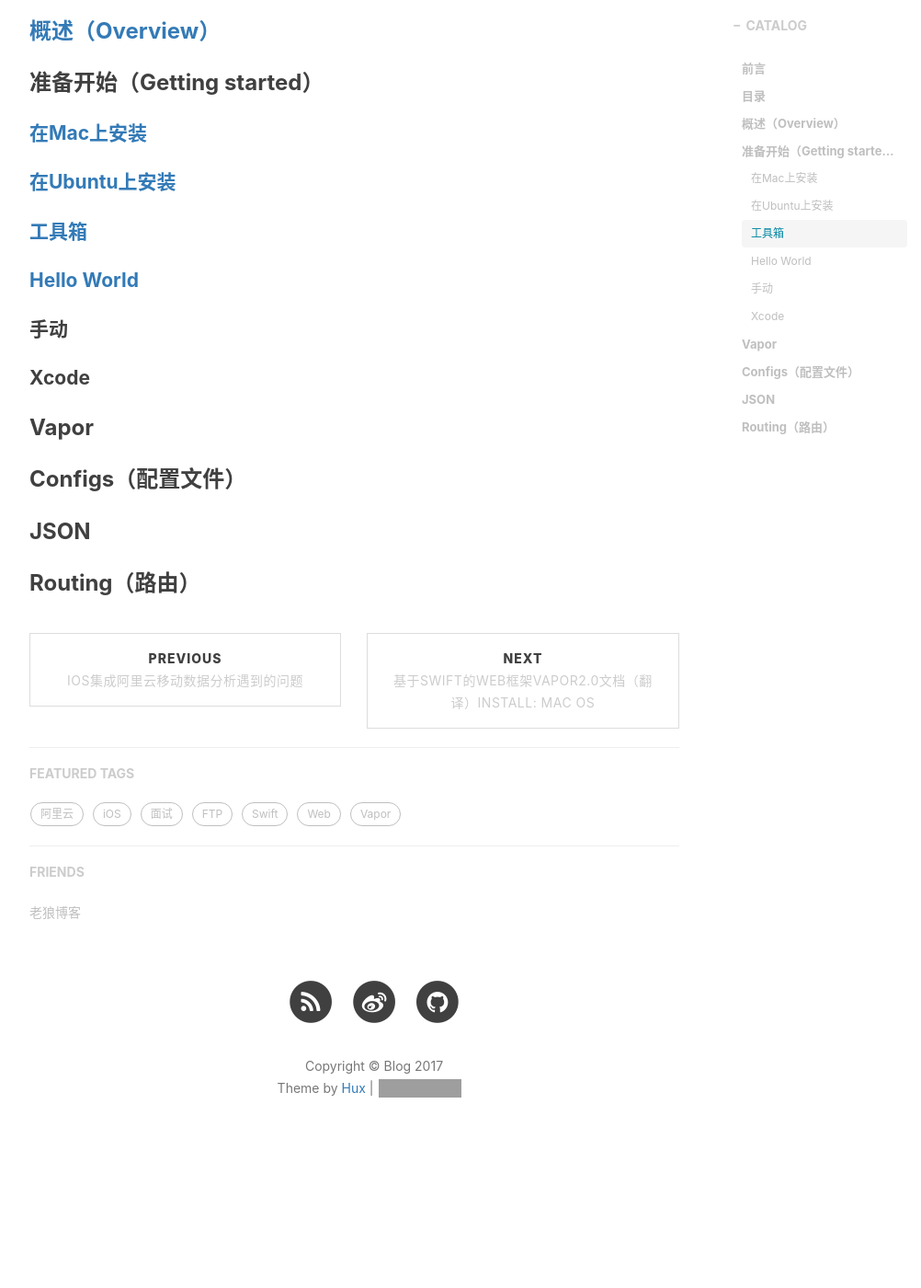
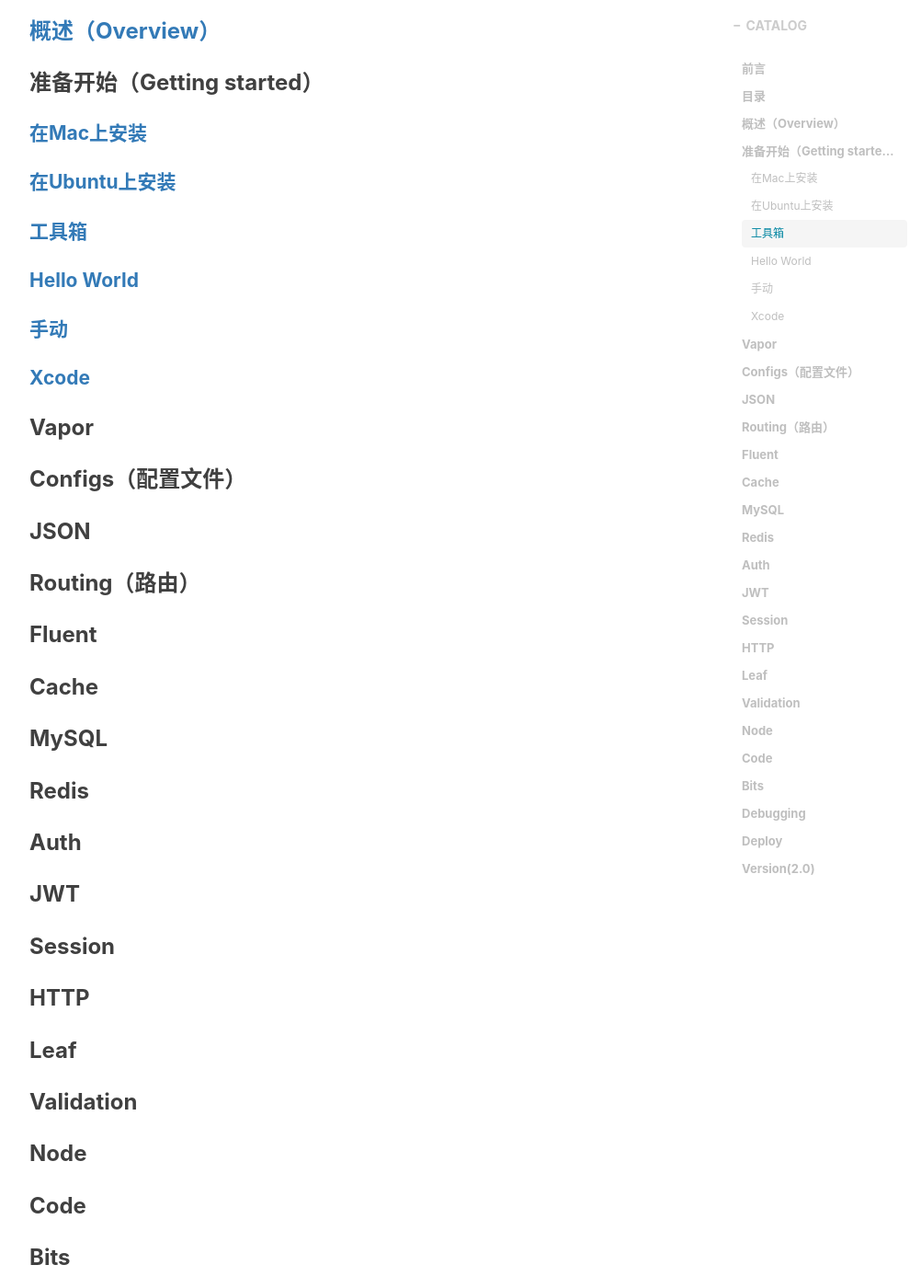
Before and after one commit to fandongtongxue/fandongtongxue.github.io, a Jekyll site: the page built from _posts/2017-08-01-iOS-SwiftVaporWeb.markdown, in a window 1280 px wide and 1400 px high, scrolled down 784 px. Shown: the whole window at 92% size, without its empty margins (233-1235 px from the left). Built offline with Jekyll 4.4.1, drawn with Linux system fonts in a browser that asks for light colours; nearby versions of some CDN libraries; comment, search, counter and statistics services are not loaded; before the commit the page ends 2071 px from its top, so only the background shows below that; some of the changed text lies outside the part shown; grey boxes are pictures that could not be loaded.

Commit message:
调整目录文件

```diff
--- a/_posts/2017-08-01-iOS-SwiftVaporWeb.markdown
+++ b/_posts/2017-08-01-iOS-SwiftVaporWeb.markdown
@@ -23,9 +23,25 @@
 #### [在Ubuntu上安装](http://blog.fandong.me/2017/08/04/iOS-SwiftVaporWeb02/)
 #### [工具箱](http://blog.fandong.me/2017/08/04/iOS-SwiftVaporWeb03/)
 #### [Hello World](http://blog.fandong.me/2017/08/04/iOS-SwiftVaporWeb04/)
-#### 手动
-#### Xcode
+#### [手动](http://blog.fandong.me/2017/08/04/iOS-SwiftVaporWeb05/)
+#### [Xcode](http://blog.fandong.me/2017/08/04/iOS-SwiftVaporWeb06/)
 ### Vapor
 ### Configs（配置文件）
 ### JSON
 ### Routing（路由）
+### Fluent
+### Cache
+### MySQL
+### Redis
+### Auth
+### JWT
+### Session
+### HTTP
+### Leaf
+### Validation
+### Node
+### Code
+### Bits
+### Debugging
+### Deploy
+### Version(2.0)
```
